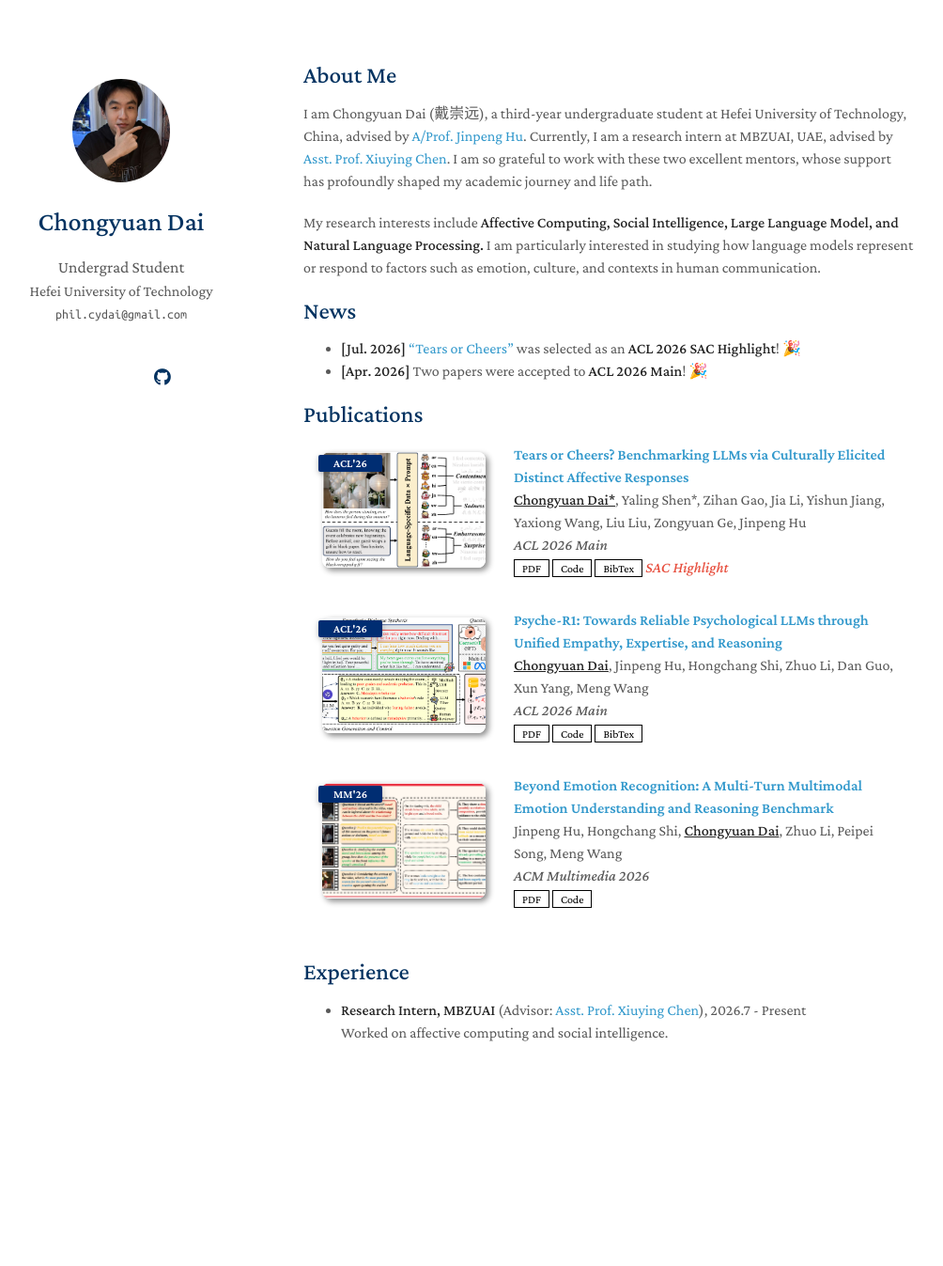
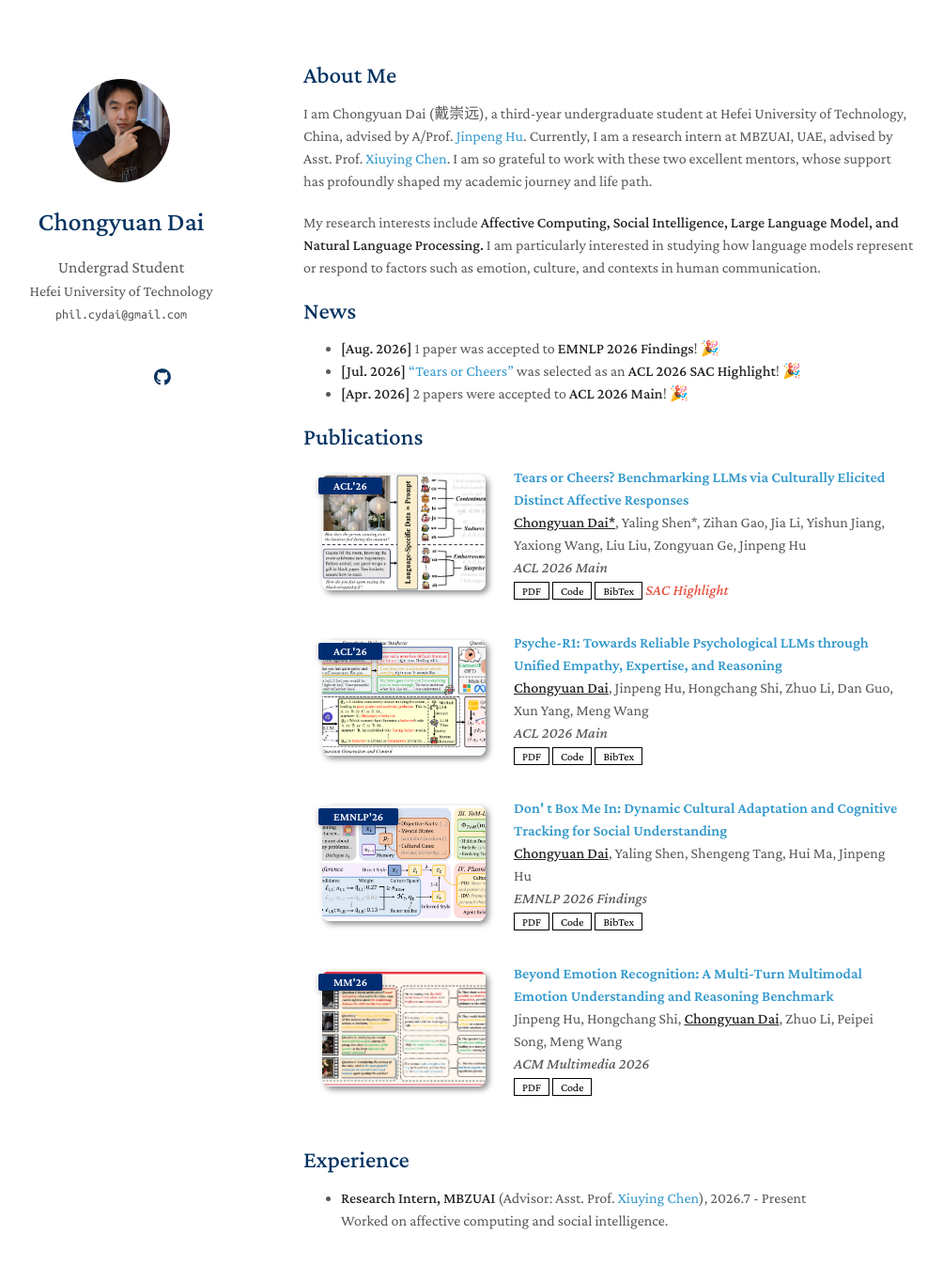
Before and after one commit to chyuandai/chyuandai.github.io, a Jekyll site: the page built from index.md, in a window 1280 px wide and 1400 px high. Shown: the top 1347 px of the window at 94% size, without its empty margins (147-1151 px from the left). Built offline with Jekyll 4.4.1, drawn with Linux system fonts in a browser that asks for light colours; a style sheet for code colours, icons or effects is not loaded; our own code applies the rules of GitHub Pages for plain Markdown files.

Commit message:
update my personal page

```diff
--- a/_data/publications.yml
+++ b/_data/publications.yml
@@ -21,6 +21,17 @@
     # notes: Oral Presentation
     image: ./assets/img/psyche_r1.png
 
+  - title: "Don' t Box Me In: Dynamic Cultural Adaptation and Cognitive Tracking for Social Understanding"
+    authors: <strong><u>Chongyuan Dai</u></strong>, Yaling Shen, Shengeng Tang, Hui Ma, Jinpeng Hu
+    conference_short: EMNLP'26
+    conference: EMNLP 2026 Findings
+    pdf: https://arxiv.org/pdf/2608.22411
+    code: https://github.com/MindIntLab-HFUT/DyCAC
+    # page: https://class-il.mpi-inf.mpg.de/mnemonics/
+    bibtex: ./assets/bib/dycac.txt
+    # notes: Oral Presentation
+    image: ./assets/img/dycac.png
+
   - title: "Beyond Emotion Recognition: A Multi-Turn Multimodal Emotion Understanding and Reasoning Benchmark"
     authors: Jinpeng Hu, Hongchang Shi, <strong><u>Chongyuan Dai</u></strong>, Zhuo Li, Peipei Song, Meng Wang
     conference_short: MM'26
--- a/_includes/experiences.md
+++ b/_includes/experiences.md
@@ -2,7 +2,7 @@
 
 <ul style="margin:0 0 20px;">
   <li>
-    <autocolor><strong>Research Intern, MBZUAI</strong> (Advisor: <a href="https://scholar.google.com/citations?user=COUnAF4AAAAJ&hl=en" target="_blank">Asst. Prof. Xiuying Chen</a>), 2026.7 - Present</autocolor><br>
+    <autocolor><strong>Research Intern, MBZUAI</strong> (Advisor: Asst. Prof. <a href="https://scholar.google.com/citations?user=COUnAF4AAAAJ&hl=en" target="_blank">Xiuying Chen</a>), 2026.7 - Present</autocolor><br>
     <autocolor>Worked on affective computing and social intelligence.</autocolor>
   </li>
 </ul>
--- /dev/null
+++ b/assets/bib/dycac.txt
@@ -0,0 +1,9 @@
+@misc{dai2026dontboxin,
+      title={Don' t Box Me In: Dynamic Cultural Adaptation and Cognitive Tracking for Social Understanding},
+      author={Chongyuan Dai and Yaling Shen and Shengeng Tang and Hui Ma and Jinpeng Hu},
+      year={2026},
+      eprint={2608.22411},
+      archivePrefix={arXiv},
+      primaryClass={cs.CL},
+      url={https://arxiv.org/abs/2608.22411},
+}
--- a/index.md
+++ b/index.md
@@ -4,14 +4,15 @@
 
 ## About Me
 
-I am Chongyuan Dai (戴崇远), a third-year undergraduate student at Hefei University of Technology, China, advised by [A/Prof. Jinpeng Hu](https://scholar.google.com/citations?user=3xMIKfcAAAAJ&hl=en). Currently, I am a research intern at MBZUAI, UAE, advised by [Asst. Prof. Xiuying Chen](https://scholar.google.com/citations?user=COUnAF4AAAAJ&hl=en). I am so grateful to work with these two excellent mentors, whose support has profoundly shaped my academic journey and life path.
+I am Chongyuan Dai (戴崇远), a third-year undergraduate student at Hefei University of Technology, China, advised by A/Prof. [Jinpeng Hu](https://scholar.google.com/citations?user=3xMIKfcAAAAJ&hl=en). Currently, I am a research intern at MBZUAI, UAE, advised by Asst. Prof. [Xiuying Chen](https://scholar.google.com/citations?user=COUnAF4AAAAJ&hl=en). I am so grateful to work with these two excellent mentors, whose support has profoundly shaped my academic journey and life path.
 
 My research interests include **Affective Computing, Social Intelligence, Large Language Model, and Natural Language Processing.** I am particularly interested in studying how language models represent or respond to factors such as emotion, culture, and contexts in human communication.
 
 ## News
 
+- **[Aug. 2026]** 1 paper was accepted to **EMNLP 2026 Findings**! 🎉
 - **[Jul. 2026]** ["Tears or Cheers"](https://aclanthology.org/2026.acl-long.1769.pdf) was selected as an **ACL 2026 SAC Highlight**! 🎉
-- **[Apr. 2026]** Two papers were accepted to **ACL 2026 Main**! 🎉
+- **[Apr. 2026]** 2 papers were accepted to **ACL 2026 Main**! 🎉
 
 {% include_relative _includes/publications.md %}
 
```
Also changed, not shown: assets/img/dycac.png (added).
